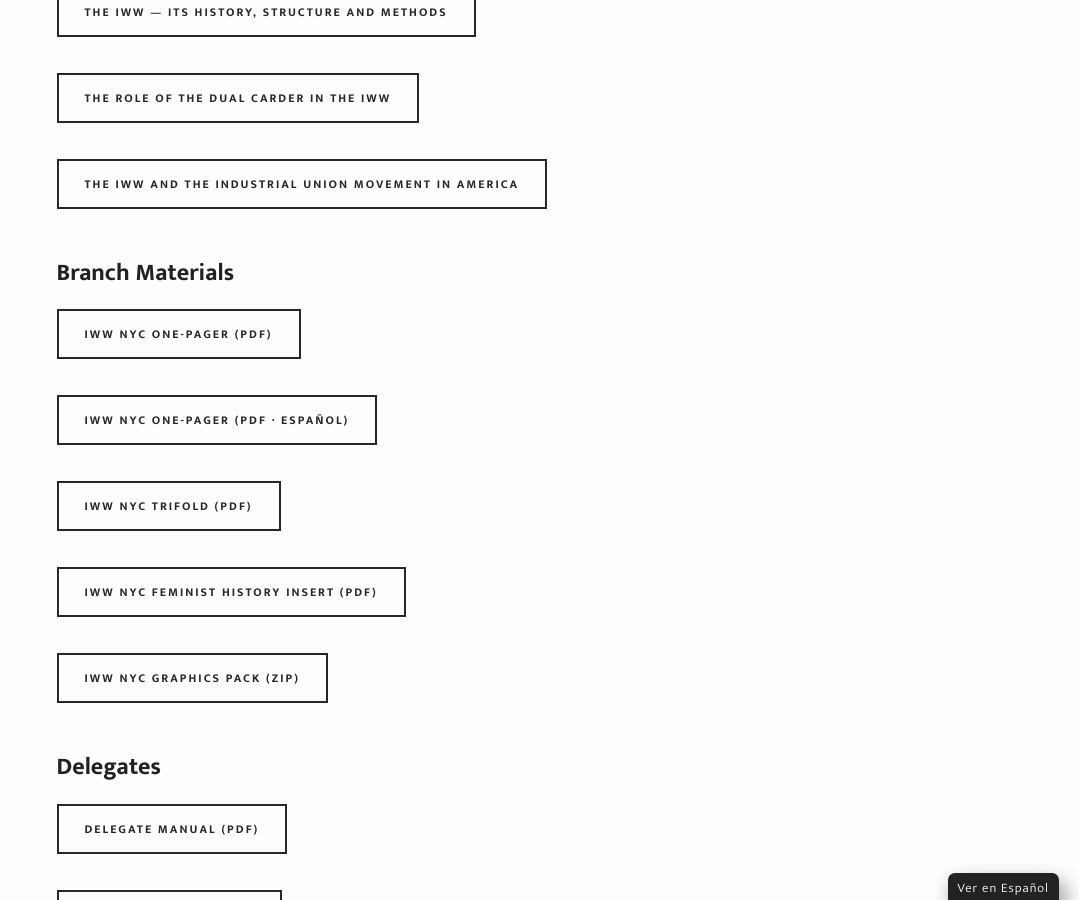
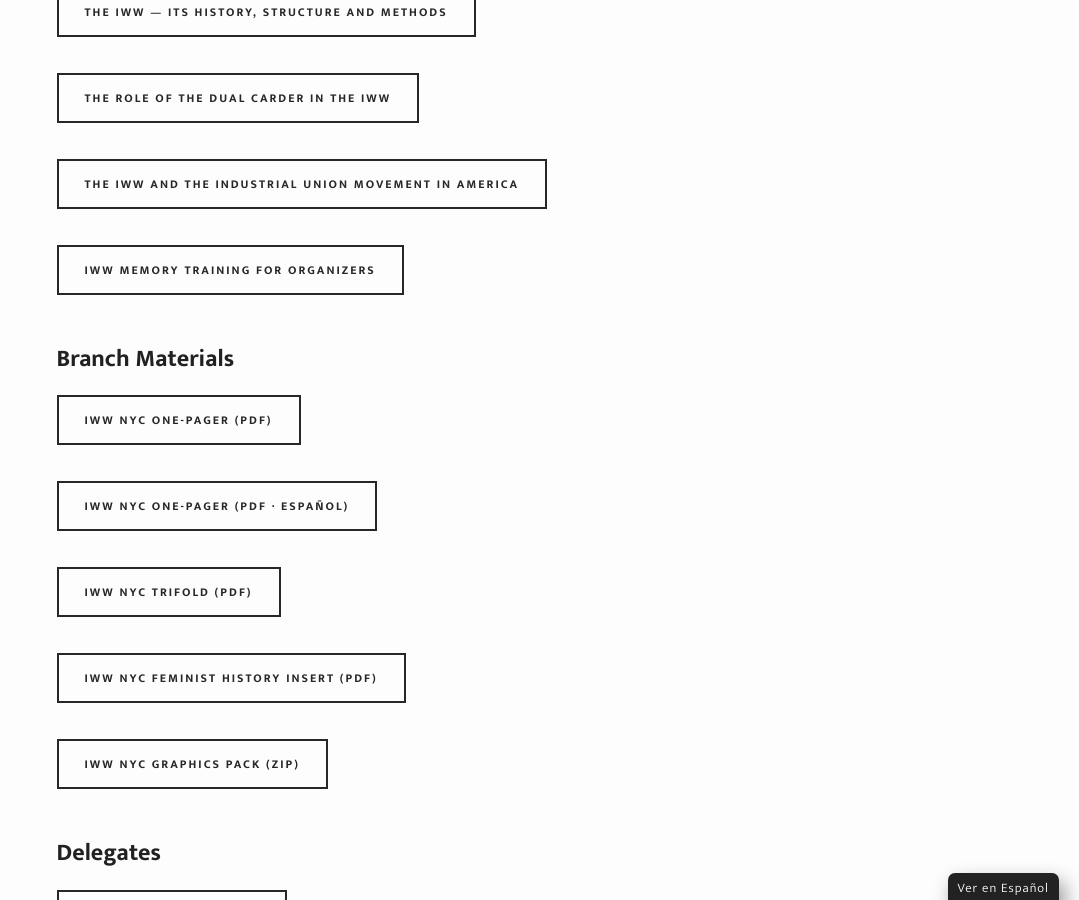
Before and after one commit to IWW-NYC-GMB/iww.nyc, a Jekyll site: the page built from resources.html, in a window 1280 px wide and 900 px high, scrolled down 2883 px. Shown: the whole window, without its empty margins (201-1280 px from the left). Built offline with Jekyll 4.4.1, drawn with Linux system fonts in a browser that asks for light colours; some web fonts are replaced.

Commit message:
Update resources.html

```diff
--- a/resources.html
+++ b/resources.html
@@ -31,7 +31,8 @@
 <a href="https://iww.org/about/official/wheel"><button class="small" style="margin: 12px 15px 24px 0;" ontouchstart="">Father Haggerty's Wheel</button></a><br>
 <a href="https://www.iww.org/about/official/StJohn"><button class="small" style="margin: 12px 15px 24px 0;" ontouchstart="">The IWW — Its History, Structure and Methods</button></a><br>
 <a href="{{ site.baseurl }}/the-role-of-the-dual-carder"><button class="small" style="margin: 12px 15px 24px 0;" ontouchstart="">The Role of the Dual Carder in the IWW</button></a><br>
-<a href="{{ site.baseurl }}/industrial-union-movement"><button class="small" style="margin: 12px 15px 24px 0;" ontouchstart="">The IWW and The Industrial Union Movement in America</button></a><br><br>
+<a href="{{ site.baseurl }}/industrial-union-movement"><button class="small" style="margin: 12px 15px 24px 0;" ontouchstart="">The IWW and The Industrial Union Movement in America</button></a><br>
+<a href="{{ site.baseurl }}/assets/pdf/IWW-Memory-Training.pdf"><button class="small" style="margin: 12px 15px 24px 0;" ontouchstart="">IWW Memory Training for Organizers</button></a><br><br>
 <h2>Branch Materials</h2>
 <a href="{{ site.baseurl }}/assets/pdf/IWW-NYC-One-Pager.pdf"><button class="small" style="margin: 12px 15px 24px 0;" ontouchstart="">IWW NYC One-Pager (PDF)</button></a><br>
 <a href="{{ site.baseurl }}/assets/pdf/IWW-NYC-One-Pager-es.pdf"><button class="small" style="margin: 12px 15px 24px 0;" ontouchstart="">IWW NYC One-Pager (PDF · Español)</button></a><br>
```
